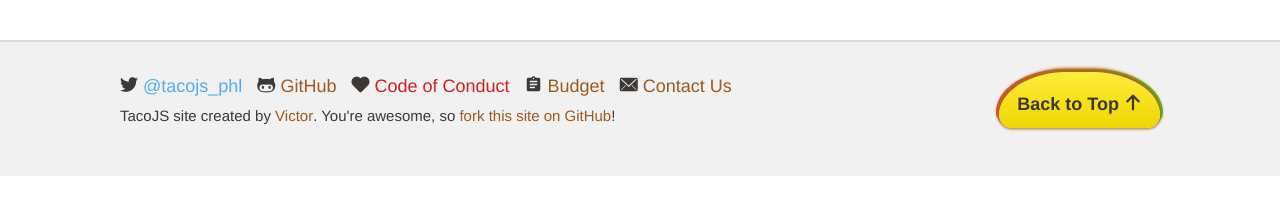
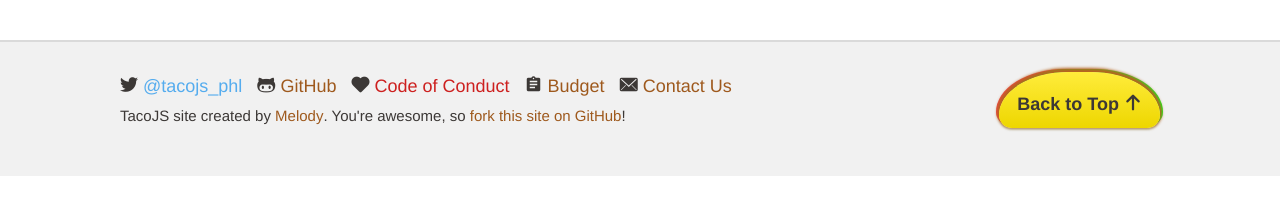
Before and after one commit to TacoJS/tacojs.github.io, a Jekyll site: the page built from pages/refunds.md, in a window 1280 px wide. Shown: the part 521-736 px from the top of the page. Built offline with Jekyll 4.4.1, drawn with Linux system fonts in a browser that asks for light colours; nearby versions of some CDN libraries; some web fonts are replaced.

Commit message:
Jawn, etc.

```diff
--- a/_includes/footer.html
+++ b/_includes/footer.html
@@ -13,7 +13,7 @@
     </div>
 
     <p class="no-margin-bottom">
-      <small>TacoJS site created by <a href="https://twitter.com/lablayers" target="_blank">Victor</a>. You're awesome, so <a href="https://github.com/TacoJS/tacojs.github.io" target="_blank">fork this site on GitHub</a>!</small>
+      <small>TacoJS site created by <a href="https://twitter.com/pixelyunicorn" target="_blank">Melody</a>. You're awesome, so <a href="https://github.com/TacoJS/tacojs.github.io" target="_blank">fork this site on GitHub</a>!</small>
     </p>
   </container>
 
```
